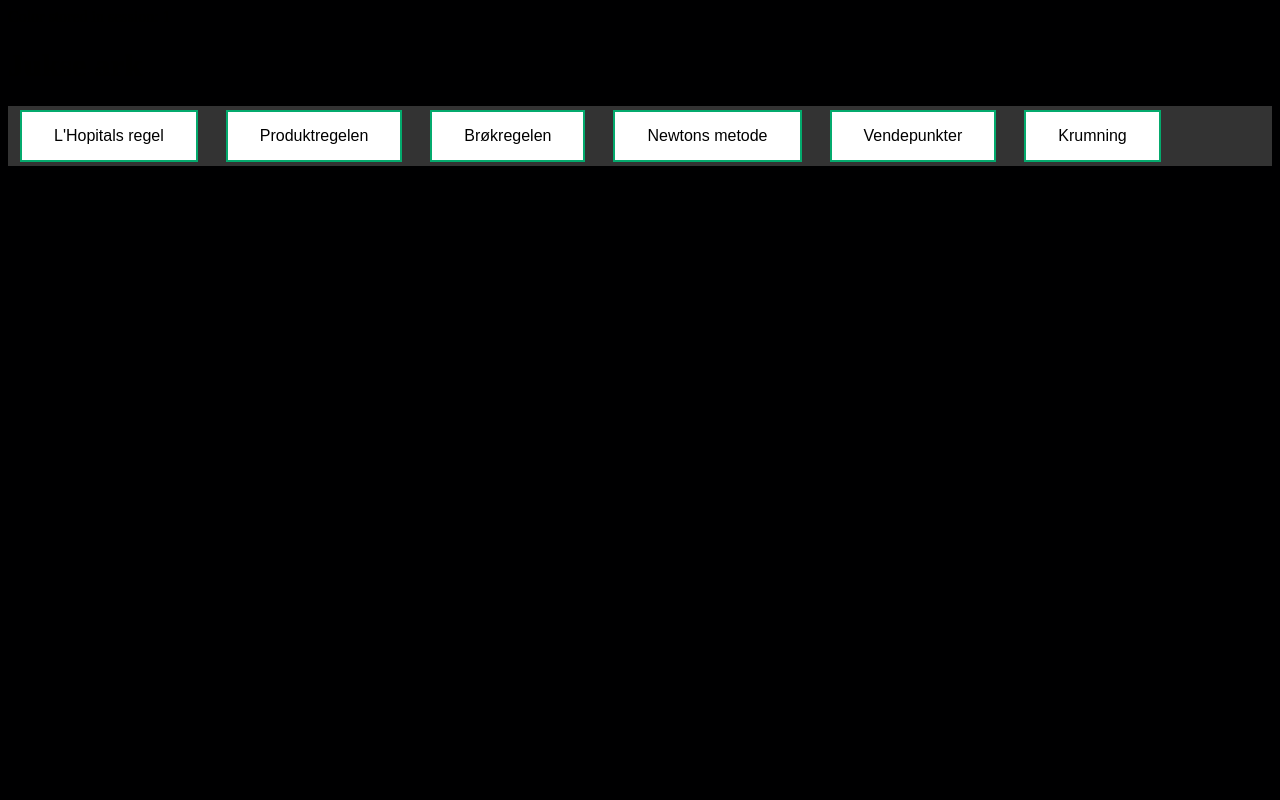
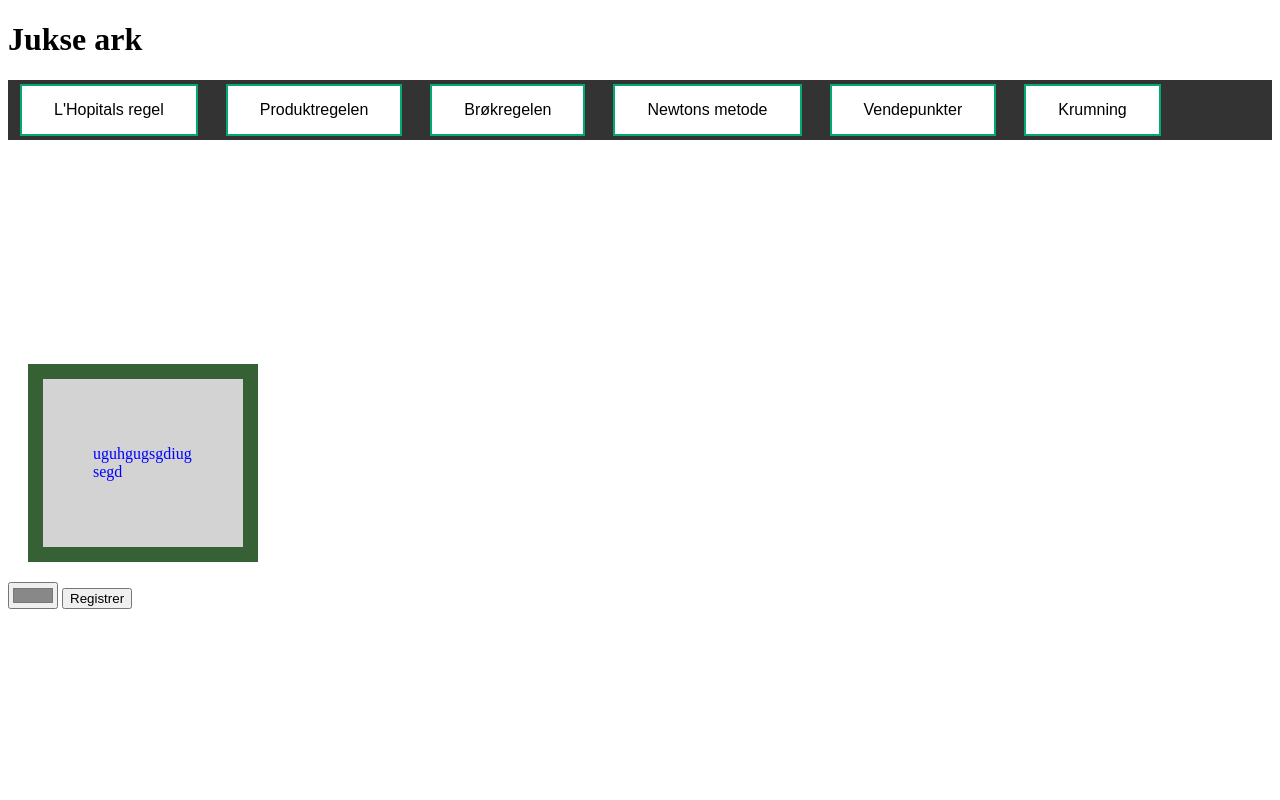
Before and after one commit to brage-grrgrr/IT_test, a PHP site: page /welcome.php in a window 1280 px wide. Run offline with PHP 8.4, Linux system fonts and the light colour scheme; the visitor is signed in with stand-in values (Sample User, id 1); tables that the repository leaves empty or names only in its code hold one stand-in row (values such as "Sample post").

Commit message:
FIkset problemet med at farger ikke fungerte

```diff
--- a/phplogin/registrer.php
+++ b/phplogin/registrer.php
@@ -1,11 +1,11 @@
 <?php
 if ($_SERVER['REQUEST_METHOD'] == 'POST') {
-    // Change this to your connection info.
+
     $host = 'localhost';
     $user = 'brage';
     $pass = 'drlig7i0';
     $db = 'Login_side';
-    // Try and connect using the info above.
+
     $con = mysqli_connect($host, $user, $pass, $db);
 
     // Sjekk tilkobling
--- a/phplogin/style.css
+++ b/phplogin/style.css
@@ -21,3 +21,13 @@
 .imgbox {
   visibility: hidden;
 }
+
+  .simplebox {
+    color: blue;
+    background-color: lightgrey;
+    width: 100px;
+    border: 15px solid rgb(53, 97, 53);
+    padding: 50px;
+    margin: 20px;
+    display: block;  /* Ensure it's displayed */
+  }
--- a/phplogin/welcome.php
+++ b/phplogin/welcome.php
@@ -1,28 +1,64 @@
 <?php
 session_start();
 
-
+// Ensure the user is logged in
 if (!isset($_SESSION['bruker_id'])) {
     header("Location: login.php");
     exit();
 }
-echo "Color stored in session: " . $_SESSION['color']; // Debugging output
-$color = isset($_SESSION['color']) ? $_SESSION['color'] : '#FFFFFF';
 
+// Database connection
+$host = "localhost";
+$user = "brage";
+$pass = "drlig7i0";
+$db = "Login_side";
+$con = new mysqli($host, $user, $pass, $db);
+
+// Check for connection errors
+if ($con->connect_error) {
+    die("Connection failed: " . $con->connect_error);
+}
+
+// Retrieve the user's color from the database
+$color = '#FFFFFF'; // Default color
+if (isset($_SESSION['bruker_id'])) {
+    // Query to get the user's color
+    $result = $con->query("SELECT color FROM accounts WHERE id = " . $_SESSION['bruker_id']);
+
+    if ($result && $row = $result->fetch_assoc()) {
+        $color = $row['color'];
+    }
+}
+
+// Update the user's color if form is submitted
+if ($_SERVER['REQUEST_METHOD'] == 'POST' && isset($_POST['color'])) {
+    $selectedColor = $_POST['color'];
+
+    // Directly update the color in the database without prepared statements
+    $query = "UPDATE accounts SET color = '$selectedColor' WHERE id = " . $_SESSION['bruker_id'];
+
+    if ($con->query($query)) {
+        // Update the color in the session as well
+        $_SESSION['color'] = $selectedColor;
+    } else {
+        echo "Error updating color: " . $con->error;
+    }
+}
+
+// Close the database connection
+$con->close();
 ?>
-
-
 
 <!DOCTYPE html>
 <html lang="no">
 <head>
     <meta charset="UTF-8">
     <title>rasputin</title>
-    <link rel="stylesheet" href="style.css">
+    <link rel="stylesheet" href="style.css?v=1.0">
 </head>
 <style>
 body {
-    background-color: <?php echo htmlspecialchars($color); ?>;
+    background-color: <?php echo isset($_SESSION['color']) ? $_SESSION['color'] : '#FFFFFF'; ?>;
 }
 </style>
 <body>
@@ -36,9 +72,21 @@ body {
         <button onclick="Bilder('5')" class="button">Krumning</button>
     </div>
 
+
     <div class="imgbox">
         <img id="myImg" src="#" width="200" height="200">
     </div>
+
+    <div class="simplebox">
+        <p>uguhgugsgdiug segd</p>
+    </div>
+
+    <!-- Form to change color -->
+    <form action="welcome.php" method="POST">
+        <input type="color" name="color" placeholder="color" value="<?php echo $color; ?>" required>
+        <button type="submit">Registrer</button>
+    </form>
+
     <script src="Javascript.Js"></script>
 </body>
 </html>
```
Lines whose indentation alone changed are shown as unchanged.
